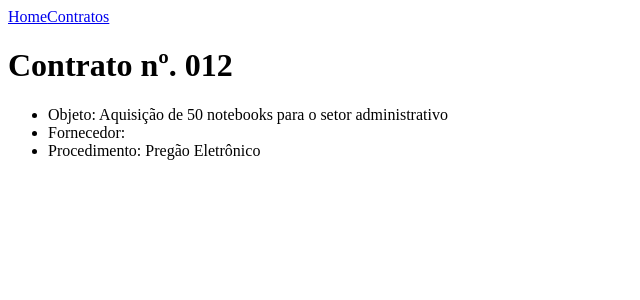
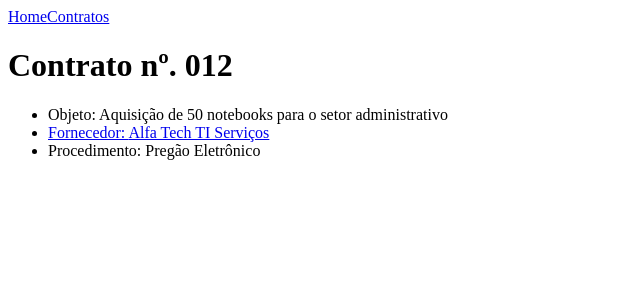
Before and after one commit to JoaoGuilhermeTP/gestao_de_contratos, a React (Vite) app: page /contratos/1 in a window 1280 px wide. Shown: the top 300 px of the page, without its empty margins (0-640 px from the left). Built offline with nearby package versions, Linux system fonts and the light colour scheme.

Commit message:
fix: pass fornecedores prop to Contrato component and update rendering logic

```diff
--- a/src/App.jsx
+++ b/src/App.jsx
@@ -21,7 +21,7 @@ function App() {
       <Routes>
         <Route path="/" element={<HomePage />} />
         <Route path="/contratos" element={<ContratosPage contratos={contratos} setContratos={setContratos} fornecedores={fornecedores}/>} />
-        <Route path={`/contratos/:id`} element={<Contrato contratos={contratos} setContratos={setContratos} />} />
+        <Route path={`/contratos/:id`} element={<Contrato contratos={contratos} setContratos={setContratos} fornecedores={fornecedores} />} />
         <Route path={`/fornecedor/:id`} element={<FornecedorPage fornecedores={fornecedores} setFornecedores={setFornecedores} contratos={contratos} />} />
       </Routes>
     </BrowserRouter>
--- a/src/pages/ContratoPage.jsx
+++ b/src/pages/ContratoPage.jsx
@@ -1,23 +1,25 @@
 import { useParams } from "react-router-dom";
+import { Link } from "react-router-dom";
 
-export default function Contrato({ contratos, setContratos }) {
+export default function Contrato({ contratos, setContratos, fornecedores }) {
   const { id } = useParams();
 
   const contrato = contratos.find((contrato) => contrato.id === Number(id));
+  const fornecedor = fornecedores.find(
+    (fornecedor) => fornecedor.id === Number(contrato.fornecedor_id),
+  );
 
   return (
     <>
       <h1>Contrato nº. {contrato.numero}</h1>
       <ul>
+        <li>Objeto: {contrato.objeto}</li>
         <li>
-            Objeto: {contrato.objeto}
+          <Link to={`/fornecedor/${fornecedor.id}`}>
+            Fornecedor: {fornecedor.nome}
+          </Link>
         </li>
-        <li>
-            Fornecedor: {contrato.fornecedor}
-        </li>
-        <li>
-            Procedimento: {contrato.procedimento}
-        </li>
+        <li>Procedimento: {contrato.procedimento}</li>
       </ul>
     </>
   );
```
